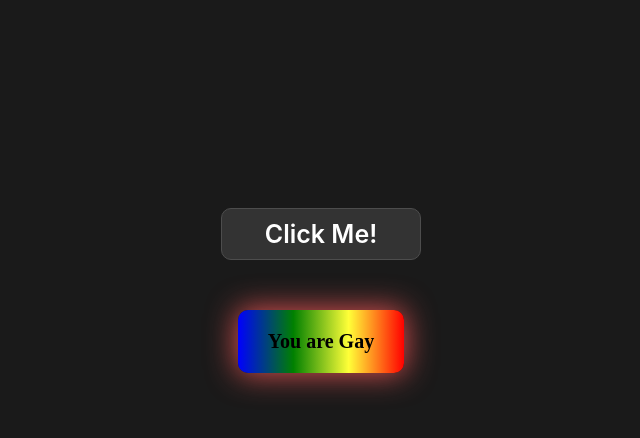
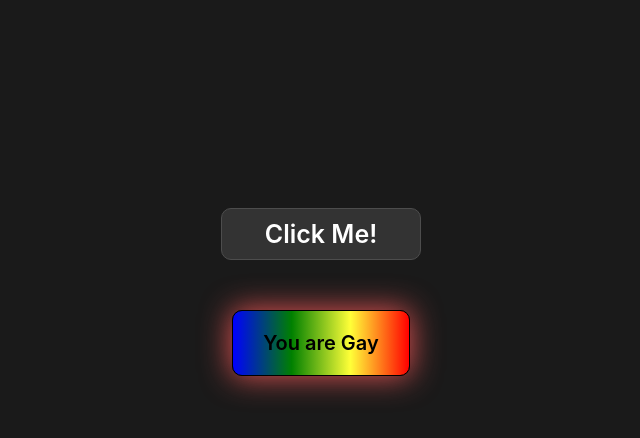
Before and after one commit to dev-DorMammun/random, a plain HTML site: page index.html in a window 1280 px wide. Both pictures are taken after a click on the button "Click Me!". Shown: the full height of the page, 319-959 px from the left. Drawn offline with Linux system fonts and the light colour scheme.

Commit message:
dhon completed

```diff
--- a/styleDark.css
+++ b/styleDark.css
@@ -6,12 +6,14 @@ body {
   align-items: center;
   gap: 50px;
 }
+* {
+  font-family: Inter;
+}
 #btn {
   padding: 10px 30px;
   color: white;
   border: 1px solid hsl(0, 0%, 30%);
   background-color: hsl(0, 0%, 20%);
-  font-family: Inter;
   font-weight: 600;
   font-size: 25px;
   border-radius: 10px;
@@ -31,6 +33,7 @@ body {
   font-weight: 600;
   border-radius: 10px;
   box-shadow: 0 0 30px 1px hsl(0, 70%, 60%);
+  border: 1px solid black;
 }
 .hidden {
   display: none;
```
